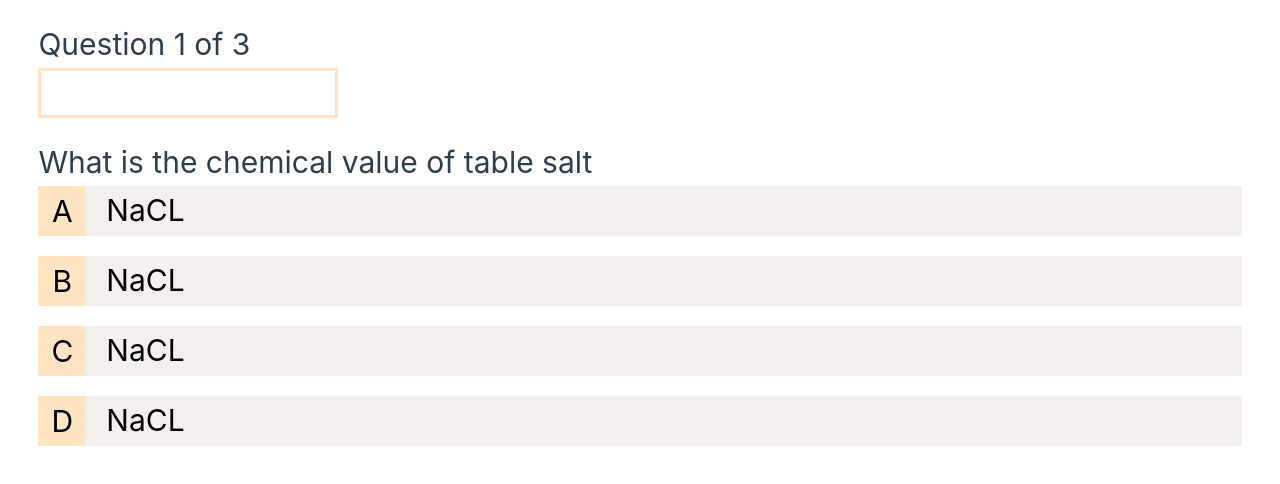
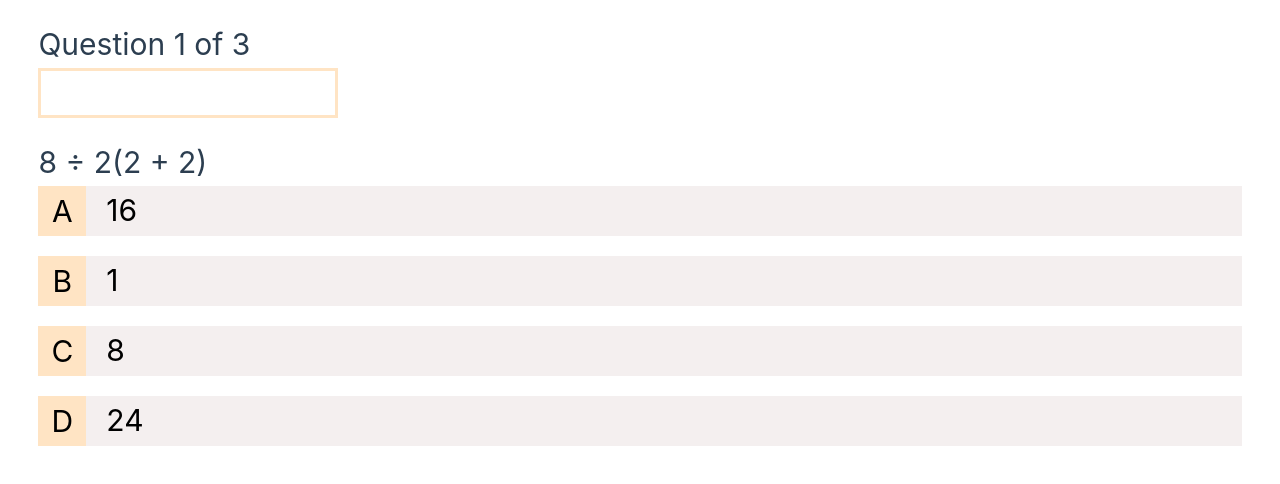
Before and after one commit to thabzzzzz/quizApp, a Vue app: page /quizes/1 in a window 1280 px wide. Shown: the top 484 px of the page. Built offline with nearby package versions, Linux system fonts and the light colour scheme.

Commit message:
Rendering questions from json file works

```diff
--- a/src/components/question.vue
+++ b/src/components/question.vue
@@ -1,43 +1,29 @@
+<script setup>
+const props = defineProps(['question']);
+
+console.log(props.question);
+
+</script>
+
 <template>
     <div class="question-container">
-        <h1>What is the chemical value of table salt</h1>
+        <h1>{{question.text}}</h1>
     </div>
     <div class="options-container">
-        <div class="option">
+        <div class="option" v-for="option in question.options" :key="option.id">
             <p class="option-label">
-                A
+                {{option.label}}
             </p>
             <div class="option-value">
-                <p>NaCL</p>
+                <p>{{ option.text }}</p>
             </div>
         </div>
 
-        <div class="option">
-            <p class="option-label">
-                B
-            </p>
-            <div class="option-value">
-                <p>NaCL</p>
-            </div>
-        </div>
 
-        <div class="option">
-            <p class="option-label">
-                C
-            </p>
-            <div class="option-value">
-                <p>NaCL</p>
-            </div>
-        </div>
 
-        <div class="option">
-            <p class="option-label">
-                D
-            </p>
-            <div class="option-value">
-                <p>NaCL</p>
-            </div>
-        </div>
+
+
+
     </div>
 </template>
 
--- a/src/views/quizePage.vue
+++ b/src/views/quizePage.vue
@@ -8,6 +8,8 @@ import quizes from '../data/quizes.json';
 const route = useRoute();
 const quizID = parseInt(route.params.id);
 
+const quiz=quizes.find(q=>q.id === quizID)
+
 const currentQuestionIndex = ref(0);
 
 </script>
@@ -15,7 +17,7 @@ const currentQuestionIndex = ref(0);
 <template>
     <div>
        <quizHeader/>
-        <question/>
+        <question :question="quiz.questions[currentQuestionIndex]"/>
         <div>
 
         </div>
```
